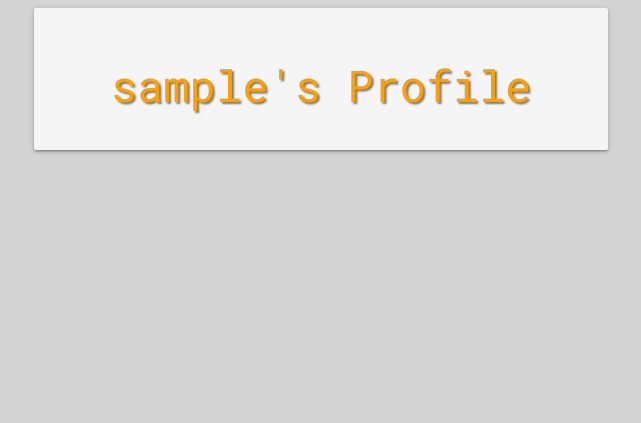
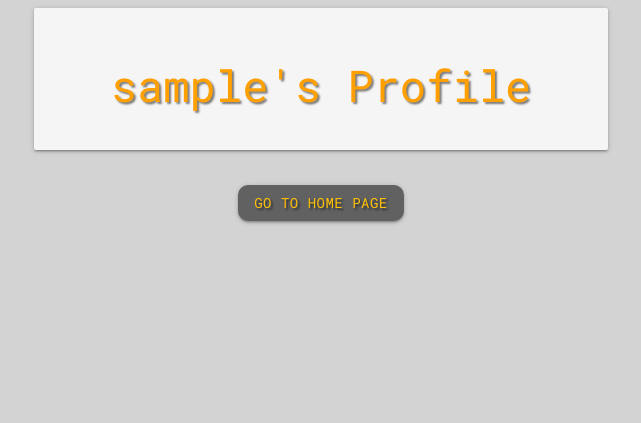
Before and after one commit to Code-Institute-Submissions/DCD-Milestone-Project-6, a Flask app: page /profile/1 in a window 1280 px wide. Shown: the part 94-517 px from the top of the page, without its empty margins (319-960 px from the left). Run offline with Flask 2, Linux system fonts and the light colour scheme; the visitor is signed in with stand-in values (Sample User, id 1); a database or web service that is not in the repository returns one stand-in record (values such as "Sample title"); some libraries are stand-ins or nearby versions.

Commit message:
Edited Readme.md and added profile link

```diff
--- a/app.py
+++ b/app.py
@@ -209,4 +209,4 @@ def delete_game(game_id):
 if __name__ == "__main__":
     app.run(host=os.environ.get("IP"),
             port=int(os.environ.get("PORT")),
-            debug=True)
+            debug=False)
--- a/templates/profile.html
+++ b/templates/profile.html
@@ -1,4 +1,3 @@
-
 {% extends "base.html" %}
 <!--User profile page-->
 {% block content %}
@@ -12,5 +11,10 @@
         </div>
     </div>
 </div>
+<div class="row">
+    <div class="col s12 m8 offset-m2 center">
+        <a href="{{ url_for('all_games') }}" class="btn grey darken-2 amber-text text-shadow">Go to Home Page</a>
+    </div>
+</div>
 
 {% endblock %}
```
Also changed, not shown: README.md, static/img/responsive.png (added). Lines whose indentation alone changed are shown as unchanged.
